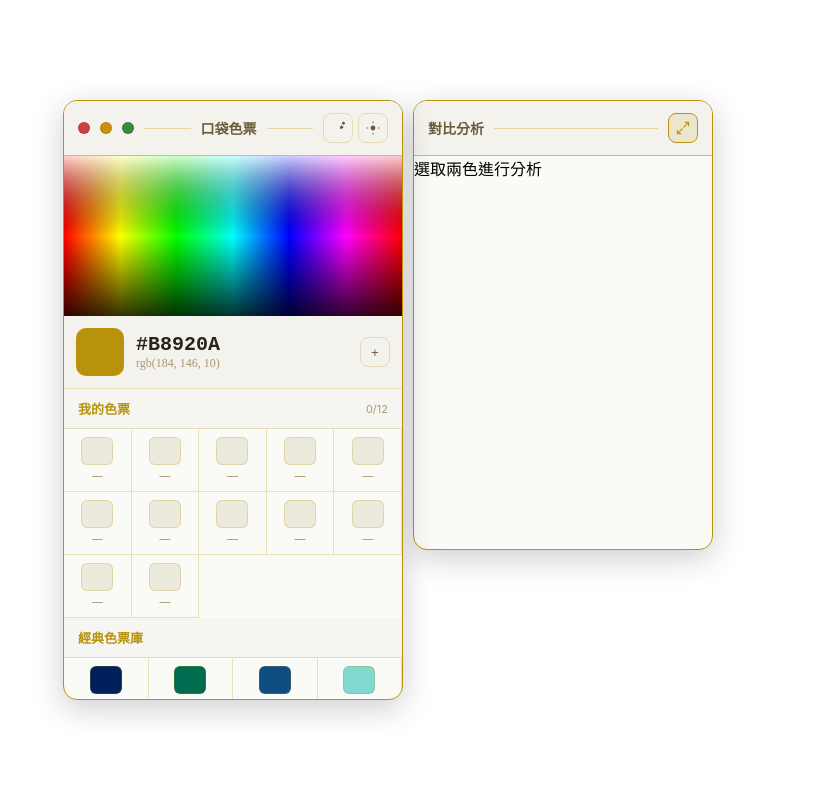
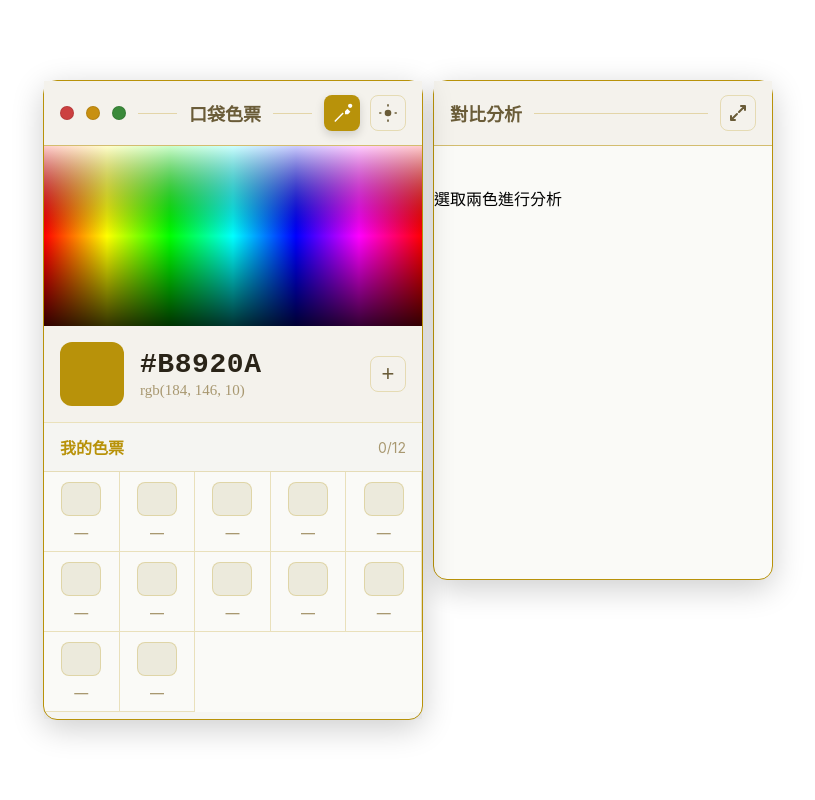
Before and after one commit to enmogli/tool-colorticket, a plain HTML site: page index.html in a window 1280 px wide. Shown: the whole page, without its empty margins (407-1222 px from the left). Drawn offline with Linux system fonts and the light colour scheme.

Commit message:
Update index.html

```diff
--- a/index.html
+++ b/index.html
@@ -3,7 +3,7 @@
 <head>
 <meta charset="UTF-8">
 <meta name="viewport" content="width=device-width,initial-scale=1">
-<title>口袋色票 - 全能磁吸拆解版</title>
+<title>口袋色票 - 磁吸拆解與視覺引導版</title>
 <style>
 *{box-sizing:border-box;margin:0;padding:0}
 html,body{width:100%;height:100%;background:transparent;overflow:hidden;font-family:-apple-system,BlinkMacSystemFont,'Segoe UI',sans-serif}
@@ -15,101 +15,133 @@ body.t-garden{--a:#5A7A2A;--a2:#7A9A40;--a3:#3A5A18;--bg:#F5F2E8;--bg2:#EDE8D4;-
 body.t-blanc{--a:#888;--a2:#AAA;--a3:#666;--bg:#FDFDFD;--bg2:#F5F5F5;--bg3:#EBEBEB;--bg4:#E0E0E0;--tx:#1A1A1A;--tx2:#666;--tx3:#AAA;--bd:rgba(120,120,120,0.45);--bd2:rgba(120,120,120,0.2);--seg-bg:rgba(120,120,120,0.1);--seg-tx:#555;--sl-empty:#EEE;--sl-etx:#CCC;--dc:#D0EAD0;--dt:#226622;--wc:#F0EAC0;--wt:#7A6600;--fc:#F0D0D0;--ft:#882222;--dot-r:#CC4040;--dot-y:#CCAA10;--dot-g:#3A8A3A;--sb:rgba(120,120,120,0.5);}
 body.t-pink{--a:#C0507A;--a2:#D870A0;--a3:#903860;--bg:#FFF5F8;--bg2:#FAE8F0;--bg3:#F4D8E8;--bg4:#ECC8DA;--tx:#2A1020;--tx2:#7A4060;--tx3:#B888A0;--bd:rgba(192,80,122,0.5);--bd2:rgba(192,80,122,0.22);--seg-bg:rgba(192,80,122,0.12);--seg-tx:var(--a);--sl-empty:#F8E4EE;--sl-etx:#D8B0C8;--dc:#C8E8C8;--dt:#226622;--wc:#F8E8B0;--wt:#7A5800;--fc:#F8C8D8;--ft:#882240;--dot-r:#CC4040;--dot-y:#C89010;--dot-g:#3A8A3A;--sb:rgba(192,80,122,0.6);}
 
-::-webkit-scrollbar{width:6px}
+::-webkit-scrollbar{width:8px}
 ::-webkit-scrollbar-thumb{background:var(--sb);border-radius:10px}
 
 /* 浮動視窗共通樣式 */
 .win{
   position:fixed; background:var(--bg); border:1px solid var(--a); border-radius:14px;
-  overflow:hidden; display:flex; flex-direction:column; visibility: hidden;
+  overflow:visible; display:flex; flex-direction:column; visibility: hidden;
   box-shadow:0 8px 32px rgba(0,0,0,0.2); transition:opacity 0.2s;
 }
 .win.dragging{box-shadow:0 12px 40px rgba(0,0,0,0.28); opacity:0.96; z-index:2000 !important;}
 
-/* 主程式視窗 */
-#app{ width:340px; height:600px; min-height:400px; z-index:1000; }
+/* 主程式與面板尺寸 */
+#app{ width:380px; height:640px; min-height:450px; z-index:1000; }
+#cmpPanel{ width:340px; height:500px; z-index:900; }
 
-/* 磁吸分析面板 */
-#cmpPanel{ width:300px; height:450px; z-index:900; }
+/* ── 核心修復：懸浮引導提示系統 (Tooltips) ── */
+[data-tip] { position: relative; }
+[data-tip]::after {
+  content: attr(data-tip);
+  position: absolute;
+  top: calc(100% + 10px); left: 50%; transform: translateX(-50%);
+  background: rgba(0,0,0,0.85); color: #fff;
+  padding: 6px 12px; border-radius: 6px;
+  font-size: 13px; font-weight: 500; white-space: nowrap;
+  opacity: 0; pointer-events: none; transition: all 0.2s cubic-bezier(0.18, 0.89, 0.32, 1.28);
+  z-index: 10000; /* 確保絕對在最上層 */
+  box-shadow: 0 4px 12px rgba(0,0,0,0.2);
+}
+[data-tip]:hover::after { opacity: 1; top: calc(100% + 15px); }
 
-/* 標題列 */
+/* 標題列：設定 Stacking Context 防止內容遮擋 */
 .tb{
-  display:flex;align-items:center;gap:10px; padding:12px 14px; background:var(--bg2);
+  display:flex;align-items:center;gap:12px; padding:14px 16px; background:var(--bg2);
   border-bottom:1px solid var(--bd); cursor:grab; flex-shrink:0; user-select:none;
+  position: relative; z-index: 100; /* 高於內容區域 */
 }
-.title-txt{font-size:14px;font-weight:600;color:var(--tx2);white-space:nowrap}
-.dot{width:12px;height:12px;border-radius:50%;cursor:pointer;flex-shrink:0;border:1px solid rgba(0,0,0,0.1)}
+.title-txt{font-size:18px;font-weight:600;color:var(--tx2);white-space:nowrap}
+.dot{width:14px;height:14px;border-radius:50%;cursor:pointer;flex-shrink:0;border:1px solid rgba(0,0,0,0.1)}
 .dot-r{background:var(--dot-r)}.dot-y{background:var(--dot-y)}.dot-g{background:var(--dot-g)}
 .or-line{height:1px;background:var(--a);opacity:0.3;flex:1}
-.hbtn{background:transparent;border:1px solid var(--bd2);border-radius:8px;width:30px;height:30px;display:flex;align-items:center;justify-content:center;cursor:pointer;color:var(--tx2)}
-.hbtn:hover{background:var(--bg3);color:var(--a)}
-.hbtn.active{background:var(--seg-bg);color:var(--a);border-color:var(--a)}
 
-/* 縮放 */
-.rz{position:absolute;z-index:100}
-.rz-br{bottom:0;right:0;width:18px;height:18px;cursor:se-resize}
+/* 核心圖示優化 */
+.hbtn{
+  background:transparent; border:1px solid var(--bd2); border-radius:8px;
+  width:36px; height:36px; display:flex; align-items:center; justify-content:center;
+  cursor:pointer; color:var(--tx2); transition:all 0.15s;
+}
+.hbtn:hover{background:var(--bg3); border-color:var(--a); color:var(--a)}
 
-/* 內容區域 */
-#mainBody, #cmpBody{ flex:1; overflow-y:auto; display:flex; flex-direction:column; min-height:0 }
+/* 滴管圖示 (明顯英雄版) */
+.hbtn-primary {
+  background: var(--a) !important;
+  color: #fff !important;
+  border: none !important;
+  box-shadow: 0 4px 10px rgba(0,0,0,0.15);
+  position: relative;
+}
+.hbtn-primary:hover {
+  background: var(--a2) !important;
+  transform: translateY(-1px) scale(1.05);
+  box-shadow: 0 6px 14px rgba(0,0,0,0.2);
+}
 
-/* 頂部操作區 */
-#topArea{ flex-shrink:0; border-bottom:1px solid var(--bd2); background:var(--bg) }
-#canvasWrap{position:relative;width:100%;height:160px;cursor:crosshair;border-bottom:1px solid var(--bd2)}
+/* 內容區：降低堆疊順序防止遮擋提示 */
+#mainBody, #cmpBody{ flex:1; overflow-y:auto; display:flex; flex-direction:column; min-height:0; position: relative; z-index: 1; }
+#topArea{ flex-shrink:0; border-bottom:1px solid var(--bd2); background:var(--bg); position: relative; z-index: 1; }
+#canvasWrap{position:relative;width:100%;height:180px;cursor:crosshair;border-bottom:1px solid var(--bd2)}
 #cc{display:block;width:100%;height:100%}
-#ring{position:absolute;width:24px;height:24px;border-radius:50%;border:2px solid #fff;box-shadow:0 0 0 1px rgba(0,0,0,0.5);pointer-events:none;display:none;transform:translate(-50%,-50%)}
-#preview{display:flex;align-items:center;gap:12px;padding:12px;background:var(--bg2)}
-#sw{width:48px;height:48px;border-radius:10px;border:1px solid var(--bd);flex-shrink:0}
-.hexv{font-size:20px;font-weight:700;color:var(--tx);font-family:'SF Mono',monospace}
+#ring{position:absolute;width:30px;height:30px;border-radius:50%;border:2.5px solid #fff;box-shadow:0 0 0 1px rgba(0,0,0,0.5);pointer-events:none;display:none;transform:translate(-50%,-50%)}
+#preview{display:flex;align-items:center;gap:16px;padding:16px;background:var(--bg2)}
+#sw{width:64px;height:64px;border-radius:12px;border:1px solid var(--bd);flex-shrink:0}
+.hexv{font-size:28px;font-weight:700;color:var(--tx);font-family:'SF Mono',monospace;letter-spacing:0.02em}
 
 /* 區塊標籤 */
-.sec-head{display:flex;align-items:center;padding:10px 14px;cursor:pointer;background:rgba(0,0,0,0.02);border-bottom:1px solid var(--bd2)}
-.sec-lbl{font-size:13px;font-weight:700;color:var(--a);text-transform:uppercase;flex:1}
+.sec-head{display:flex;align-items:center;padding:12px 16px;cursor:pointer;background:rgba(0,0,0,0.02);border-bottom:1px solid var(--bd2)}
+.sec-lbl{font-size:16px;font-weight:700;color:var(--a);text-transform:uppercase;flex:1}
 .sec-body{overflow-y:auto; transition: flex 0.3s; flex: 0 0 0; min-height: 0;}
-.collapsible.expanded .sec-body{ flex: 1; min-height: 150px; }
+.collapsible.expanded .sec-body{ flex: 1; min-height: 180px; }
 
 /* 網格 */
 #slotsGrid, #classicGrid{display:grid;width:100%}
 #slotsGrid{grid-template-columns:repeat(5,1fr)}
 #classicGrid{grid-template-columns:repeat(4,1fr)}
-.slot, .cslot{padding:8px 4px;cursor:pointer;display:flex;flex-direction:column;align-items:center;gap:4px;border-right:1px solid var(--bd2);border-bottom:1px solid var(--bd2)}
-.slot-sw, .cslot-sw{width:32px;height:28px;border-radius:6px;border:1px solid var(--bd2)}
-.slot-hx, .cslot-nm{font-size:11px;text-align:center;white-space:nowrap;overflow:hidden;width:100%}
+.slot, .cslot{padding:10px 4px;cursor:pointer;display:flex;flex-direction:column;align-items:center;gap:8px;border-right:1px solid var(--bd2);border-bottom:1px solid var(--bd2)}
+.slot-sw, .cslot-sw{width:40px;height:34px;border-radius:8px;border:1px solid var(--bd2)}
+.slot-hx, .cslot-nm{font-size:14px;font-weight:500;text-align:center;white-space:nowrap;overflow:hidden;width:100%}
 
 /* 對比分析內容 */
-.cmp-split{display:flex;height:100px;flex-shrink:0}
-.cmp-half{flex:1;display:flex;align-items:center;justify-content:center;font-family:'SF Mono';font-weight:600;font-size:14px}
-.cmp-stats{display:grid;grid-template-columns:repeat(3,1fr);padding:15px 10px;gap:8px}
-.cs-box{text-align:center;padding:8px 4px;background:var(--bg3);border-radius:8px;border:1px solid var(--bd2)}
-.cs-v{font-size:20px;font-weight:700;color:var(--tx)}
-.cs-l{font-size:10px;color:var(--tx3);margin-top:2px;text-transform:uppercase}
-.cmp-foot{padding:10px;font-size:12px;color:var(--tx3);text-align:center;font-style:italic}
+.cmp-split{display:flex;height:120px;flex-shrink:0}
+.cmp-half{flex:1;display:flex;align-items:center;justify-content:center;font-family:'SF Mono';font-weight:700;font-size:18px}
+.cmp-stats{display:grid;grid-template-columns:repeat(3,1fr);padding:20px 12px;gap:10px}
+.cs-box{text-align:center;padding:12px 6px;background:var(--bg3);border-radius:10px;border:1px solid var(--bd2)}
+.cs-v{font-size:26px;font-weight:700;color:var(--tx)}
+.cs-l{font-size:13px;color:var(--tx3);margin-top:4px;text-transform:uppercase;font-weight:600}
+.cmp-foot{padding:12px;font-size:14px;color:var(--tx3);text-align:center;font-style:italic}
 
 /* 設定面板 */
-#settingsPanel{display:none;background:var(--bg2);padding:10px;border-bottom:1px solid var(--bd)}
+#settingsPanel{display:none;background:var(--bg2);padding:15px;border-bottom:1px solid var(--bd)}
 #settingsPanel.show{display:block}
-.theme-grid{display:grid;grid-template-columns:repeat(5,1fr);gap:5px;margin-top:8px}
-.theme-card{display:flex;flex-direction:column;align-items:center;gap:4px;padding:6px 2px;border:1px solid var(--bd2);border-radius:8px;cursor:pointer}
-.theme-swatch{width:24px;height:24px;border-radius:50%}
-.theme-name{font-size:10px;color:var(--tx2)}
+.theme-grid{display:grid;grid-template-columns:repeat(5,1fr);gap:8px;margin-top:12px}
+.theme-card{display:flex;flex-direction:column;align-items:center;gap:6px;padding:8px 2px;border:1px solid var(--bd2);border-radius:10px;cursor:pointer}
+.theme-swatch{width:30px;height:30px;border-radius:50%}
+.theme-name{font-size:12px;color:var(--tx2)}
 
-#hint-float{position:fixed;bottom:20px;left:50%;transform:translateX(-50%);background:var(--a);color:#fff;padding:8px 16px;border-radius:20px;font-size:12px;box-shadow:0 4px 12px rgba(0,0,0,0.2);pointer-events:none;opacity:0;z-index:9999}
+/* 浮動狀態通知 */
+#hint-float{position:fixed;bottom:30px;left:50%;transform:translateX(-50%);background:var(--a);color:#fff;padding:10px 20px;border-radius:24px;font-size:14px;box-shadow:0 4px 12px rgba(0,0,0,0.2);pointer-events:none;opacity:0;z-index:99999;transition: opacity 0.3s}
 </style>
 </head>
 <body class="t-angel">
 
 <!-- 主程式 -->
 <div id="app" class="win">
-  <div class="rz rz-br" data-target="app"></div>
   <div class="tb" id="tb-app">
-    <div class="dot dot-r" onclick="document.getElementById('app').style.display='none'"></div>
-    <div class="dot dot-y" onclick="toggleMin()"></div>
-    <div class="dot dot-g" onclick="resetLayout()"></div>
+    <div class="dot dot-r" data-tip="關閉口袋色票" onclick="document.getElementById('app').style.display='none'"></div>
+    <div class="dot dot-y" data-tip="最小化內容" onclick="toggleMin()"></div>
+    <div class="dot dot-g" data-tip="回歸畫面中央" onclick="resetLayout()"></div>
     <div class="or-line"></div>
     <span class="title-txt">口袋色票</span>
     <div class="or-line"></div>
-    <div style="display:flex;gap:5px">
-      <button class="hbtn" onclick="startEyedrop()"><svg width="16" height="16" viewBox="0 0 20 20" fill="currentColor"><path d="M12.5 8.5 L14.5 6.5 L17 9 L15 11 L12.5 11 Z"/><circle cx="16.8" cy="4" r="1.8"/></svg></button>
-      <button class="hbtn" onclick="toggleSettings()"><svg width="16" height="16" viewBox="0 0 20 20" fill="currentColor"><circle cx="10" cy="10" r="3"/><path d="M10 2v2M10 16v2M2 10h2M16 10h2" stroke="currentColor" stroke-width="1.2"/></svg></button>
+    <div style="display:flex;gap:10px">
+      <button class="hbtn hbtn-primary" data-tip="擷取螢幕顏色" onclick="startEyedrop()">
+        <svg width="24" height="24" viewBox="0 0 20 20" fill="currentColor">
+          <path d="M12.5 8.5 L14.5 6.5 L17 9 L15 11 L12.5 11 Z"/><circle cx="16.8" cy="4" r="1.8"/>
+          <path d="M11 10 L4 17" stroke="currentColor" stroke-width="1.2"/>
+        </svg>
+      </button>
+      <button class="hbtn" data-tip="變更主題風格" onclick="toggleSettings()"><svg width="22" height="22" viewBox="0 0 20 20" fill="currentColor"><circle cx="10" cy="10" r="3"/><path d="M10 2v2M10 16v2M2 10h2M16 10h2" stroke="currentColor" stroke-width="1.5"/></svg></button>
     </div>
   </div>
 
@@ -118,20 +150,20 @@ body.t-pink{--a:#C0507A;--a2:#D870A0;--a3:#903860;--bg:#FFF5F8;--bg2:#FAE8F0;--b
   </div>
 
   <div id="topArea">
-    <div id="canvasWrap"><canvas id="cc"></canvas><div id="ring"></div></div>
+    <div id="canvasWrap" data-tip="在色盤移動取色"><canvas id="cc"></canvas><div id="ring"></div></div>
     <div id="preview">
       <div id="sw" style="background:#B8920A"></div>
       <div>
         <div class="hexv" id="hexVal">#B8920A</div>
-        <div style="font-size:12px;color:var(--tx3);font-family:'SF Mono'" id="rgbVal">rgb(184, 146, 10)</div>
+        <div style="font-size:15px;color:var(--tx3);font-family:'SF Mono';margin-top:2px" id="rgbVal">rgb(184, 146, 10)</div>
       </div>
-      <button class="hbtn" onclick="addMySlot(cur)" style="margin-left:auto">+</button>
+      <button class="hbtn" data-tip="將顏色存入收藏" onclick="addMySlot(cur)" style="margin-left:auto; font-size:22px">+</button>
     </div>
   </div>
 
   <div id="mainBody">
     <div class="collapsible expanded" id="sec-slots">
-      <div class="sec-head" onclick="toggleSec('slots')"><span class="sec-lbl">我的色票</span><span id="slotMeta" style="font-size:11px;color:var(--tx3)">0/12</span></div>
+      <div class="sec-head" onclick="toggleSec('slots')"><span class="sec-lbl">我的色票</span><span id="slotMeta" style="font-size:14px;color:var(--tx3)">0/12</span></div>
       <div class="sec-body"><div id="slotsGrid"></div></div>
     </div>
     <div class="collapsible" id="sec-classic">
@@ -143,22 +175,21 @@ body.t-pink{--a:#C0507A;--a2:#D870A0;--a3:#903860;--bg:#FFF5F8;--bg2:#FAE8F0;--b
 
 <!-- 對比分析面板 -->
 <div id="cmpPanel" class="win">
-  <div class="rz rz-br" data-target="cmpPanel"></div>
   <div class="tb" id="tb-cmp">
     <span class="title-txt">對比分析</span>
     <div class="or-line"></div>
-    <button class="hbtn active" id="dockBtn" onclick="toggleDock()" title="磁吸/分離">
-      <svg width="16" height="16" viewBox="0 0 20 20" fill="none" stroke="currentColor" stroke-width="1.5">
+    <button class="hbtn active" id="dockBtn" data-tip="切換 磁吸/分離 模式" onclick="toggleDock()">
+      <svg width="20" height="20" viewBox="0 0 20 20" fill="none" stroke="currentColor" stroke-width="2">
         <path d="M13 3h4v4M7 17H3v-4M17 3L11 9M3 17l6-6" stroke-linecap="round" stroke-linejoin="round"/>
       </svg>
     </button>
   </div>
   <div id="cmpBody">
-    <div id="cmpOut" style="flex:1"><div class="cmp-empty">選取兩色進行分析</div></div>
+    <div id="cmpOut" style="flex:1"><div class="cmp-empty" style="font-size:16px; padding-top:40px">選取兩色進行分析</div></div>
   </div>
 </div>
 
-<div id="hint-float">磁吸已啟用</div>
+<div id="hint-float">通知提示</div>
 
 <script>
 const appWin = document.getElementById('app');
@@ -172,7 +203,7 @@ let cur = {r:184,g:146,b:10};
 let mySlots = Array(12).fill(null);
 let mySel = [], classicSel = [];
 let isDocked = true;
-let dockSide = 'right'; // 'left' or 'right'
+let dockSide = 'right';
 let minimized = false;
 
 const CLASSICS = [
@@ -189,7 +220,6 @@ const THEMES = [
   {id:'t-pink', n:'柔玫', c:'#C0507A'}
 ];
 
-/* ── 核心功能 ── */
 function initCanvas(){
   const dpr = window.devicePixelRatio||1;
   const W = wrap.offsetWidth, H = wrap.offsetHeight;
@@ -205,7 +235,12 @@ function initCanvas(){
   ctx.fillStyle = vG; ctx.globalAlpha = 0.8; ctx.fillRect(0,0,W,H); ctx.globalAlpha = 1;
 }
 
-function hexToRgb(h){h=h.replace('#','');if(h.length===3)h=h.split('').map(x=>x+x).join('');const n=parseInt(h,16);return{r:(n>>16)&255,g:(n>>8)&255,b:n&255};}
+function hexToRgb(h){
+  h=h.replace('#','');
+  if(h.length===3)h=h.split('').map(x=>x+x).join('');
+  const n=parseInt(h,16);
+  return{r:(n>>16)&255,g:(n>>8)&255,b:n&255};
+}
 function toHex(c){return'#'+[c.r,c.g,c.b].map(v=>v.toString(16).padStart(2,'0')).join('').toUpperCase()}
 function lum(c){return 0.2126*c.r/255+0.7152*c.g/255+0.0722*c.b/255}
 function toHsl(r,g,b){
@@ -219,12 +254,16 @@ function toHsl(r,g,b){
 }
 
 async function startEyedrop() {
-  if (!window.EyeDropper) return;
+  if (!window.EyeDropper) {
+    showToast("瀏覽器不支援滴管功能");
+    return;
+  }
   const ed = new EyeDropper();
   try {
     const res = await ed.open();
     const rgb = hexToRgb(res.sRGBHex);
     setPreview(rgb); addMySlot(rgb);
+    showToast("顏色已成功擷取");
   } catch (e) {}
 }
 
@@ -234,6 +273,7 @@ function setPreview(rgb){
   document.getElementById('hexVal').textContent=h;
   document.getElementById('rgbVal').textContent=`rgb(${rgb.r}, ${rgb.g}, ${rgb.b})`;
   ring.style.borderColor = lum(rgb)>0.5?'#000':'#fff';
+  ring.style.boxShadow = `0 0 0 1px ${lum(rgb)>0.5?'rgba(255,255,255,0.5)':'rgba(0,0,0,0.5)'}`;
 }
 
 function addMySlot(rgb){
@@ -284,7 +324,7 @@ function render(){
 function renderCmp(){
   const out = document.getElementById('cmpOut');
   const sel = [...mySel.map(i=>({rgb:mySlots[i],n:'自訂'})), ...classicSel.map(i=>({rgb:hexToRgb(CLASSICS[i].h),n:CLASSICS[i].n}))].filter(x=>x.rgb);
-  if(sel.length<2){out.innerHTML='<div class="cmp-empty">選取兩色進行分析</div>';return}
+  if(sel.length<2){out.innerHTML='<div class="cmp-empty" style="font-size:16px; padding-top:40px">選取兩色進行分析</div>';return}
   const c1=sel[0], c2=sel[1];
   const l1=lum(c1.rgb)+0.05, l2=lum(c2.rgb)+0.05, ratio=Math.max(l1,l2)/Math.min(l1,l2);
   const diff = Math.abs(lum(c1.rgb) - lum(c2.rgb));
@@ -301,10 +341,9 @@ function renderCmp(){
       <div class="cs-box"><div class="cs-v">${(diff*100).toFixed(0)}%</div><div class="cs-l">亮度差</div></div>
       <div class="cs-box"><div class="cs-v">${hd}°</div><div class="cs-l">色相差</div></div>
     </div>
-    <div class="cmp-foot">${c1.n} 與 ${c2.n} 的視覺對照</div>`;
+    <div class="cmp-foot">${c1.n} × ${c2.n}</div>`;
 }
 
-/* ── 核心優化：雙向磁吸邏輯 ── */
 let drag = { el: null, ox:0, oy:0 };
 
 document.addEventListener('mousedown', e => {
@@ -326,9 +365,7 @@ document.addEventListener('mousemove', e => {
   if (drag.el === appWin && isDocked) {
     syncCmpPos();
   } else if (drag.el === cmpWin) {
-    // 檢查右側磁吸距離
     const distR = Math.abs(nx - (appWin.offsetLeft + appWin.offsetWidth + 10));
-    // 檢查左側磁吸距離
     const distL = Math.abs(nx - (appWin.offsetLeft - cmpWin.offsetWidth - 10));
     const vDist = Math.abs(ny - appWin.offsetTop);
 
@@ -338,11 +375,8 @@ document.addEventListener('mousemove', e => {
         else if (distL < 30) { setDock(true, 'left'); }
       }
     } else {
-      // 已吸附狀態下，拉開超過 50px 則中斷
       const currentDist = (dockSide === 'right') ? distR : distL;
-      if (currentDist > 50 || vDist > 80) {
-        setDock(false, dockSide);
-      }
+      if (currentDist > 50 || vDist > 80) { setDock(false, dockSide); }
     }
   }
 });
@@ -355,11 +389,8 @@ document.addEventListener('mouseup', () => {
 function syncCmpPos() {
   if (!isDocked) return;
   const gap = 10;
-  if (dockSide === 'right') {
-    cmpWin.style.left = (appWin.offsetLeft + appWin.offsetWidth + gap) + 'px';
-  } else {
-    cmpWin.style.left = (appWin.offsetLeft - cmpWin.offsetWidth - gap) + 'px';
-  }
+  if (dockSide === 'right') cmpWin.style.left = (appWin.offsetLeft + appWin.offsetWidth + gap) + 'px';
+  else cmpWin.style.left = (appWin.offsetLeft - cmpWin.offsetWidth - gap) + 'px';
   cmpWin.style.top = appWin.offsetTop + 'px';
 }
 
@@ -370,7 +401,7 @@ function setDock(val, side) {
   btn.classList.toggle('active', isDocked);
   if (isDocked) {
     syncCmpPos();
-    showToast(`已吸附至${dockSide === 'right' ? '右' : '左'}側`);
+    showToast(`已磁吸至${dockSide === 'right' ? '右' : 'left' === 'left' ? '左' : ''}側`);
   }
 }
 
@@ -382,46 +413,30 @@ function showToast(txt) {
   setTimeout(()=> h.style.opacity = 0, 2000);
 }
 
-/* ── 縮放 ── */
-document.querySelectorAll('.rz').forEach(rz => {
-  rz.onmousedown = e => {
-    const target = document.getElementById(rz.dataset.target);
-    const startW = target.offsetWidth, startH = target.offsetHeight;
-    const startX = e.clientX, startY = e.clientY;
-
-    const onMove = ev => {
-      target.style.width = Math.max(280, startW + (ev.clientX - startX)) + 'px';
-      target.style.height = Math.max(300, startH + (ev.clientY - startY)) + 'px';
-      if (target === appWin) { initCanvas(); syncCmpPos(); }
-    };
-    const onUp = () => {
-      window.removeEventListener('mousemove', onMove);
-      window.removeEventListener('mouseup', onUp);
-    };
-    window.addEventListener('mousemove', onMove);
-    window.addEventListener('mouseup', onUp);
-    e.stopPropagation(); e.preventDefault();
-  };
-});
-
-/* ── 初始化佈置 ── */
 function resetLayout(){
   const cx = window.innerWidth/2, cy = window.innerHeight/2;
-  const totalW = 340 + 300 + 10;
-  appWin.style.left = (cx - 340/2) + 'px'; // 居中主程式
-  appWin.style.top = (cy - 300) + 'px';
-  appWin.style.width = '340px'; appWin.style.height = '600px';
+  appWin.style.left = (cx - 380/2) + 'px';
+  appWin.style.top = (cy - 320) + 'px';
+  appWin.style.width = '380px'; appWin.style.height = '640px';
   appWin.style.visibility = 'visible';
-
-  cmpWin.style.width = '300px'; cmpWin.style.height = '450px';
+  cmpWin.style.width = '340px'; cmpWin.style.height = '500px';
   cmpWin.style.visibility = 'visible';
-  setDock(true, 'right'); // 預設吸右
+  setDock(true, 'right');
   initCanvas();
 }
 
 function toggleSettings(){ document.getElementById('settingsPanel').classList.toggle('show'); }
 function setTheme(t){ document.body.className = t; }
-function setOpacity(v){ appWin.style.opacity = v/100; cmpWin.style.opacity = v/100; }
+
+const tg = document.getElementById('themeGrid');
+THEMES.forEach(t=>{
+  const d=document.createElement('div'); d.className='theme-card';
+  d.innerHTML=`<div class="theme-swatch" style="background:${t.c}"></div><div class="theme-name">${t.n}</div>`;
+  d.onclick=()=>setTheme(t.id); tg.appendChild(d);
+});
+
+window.onload = () => { render(); resetLayout(); };
+window.onresize = () => { if(isDocked) syncCmpPos(); initCanvas(); };
 
 wrap.addEventListener('mousemove', e => {
   const r = wrap.getBoundingClientRect();
@@ -433,16 +448,13 @@ wrap.addEventListener('mousemove', e => {
 });
 wrap.onmouseleave = () => ring.style.display='none';
 
-/* 生成主題 */
-const tg = document.getElementById('themeGrid');
-THEMES.forEach(t=>{
-  const d=document.createElement('div'); d.className='theme-card';
-  d.innerHTML=`<div class="theme-swatch" style="background:${t.c}"></div><div class="theme-name">${t.n}</div>`;
-  d.onclick=()=>setTheme(t.id); tg.appendChild(d);
-});
-
-window.onload = () => { render(); resetLayout(); };
-window.onresize = () => { if(isDocked) syncCmpPos(); initCanvas(); };
+function toggleMin() {
+  minimized = !minimized;
+  document.getElementById('topArea').style.display = minimized ? 'none' : 'block';
+  document.getElementById('mainBody').style.display = minimized ? 'none' : 'flex';
+  appWin.style.height = minimized ? 'auto' : '640px';
+  if(!minimized) setTimeout(initCanvas, 50);
+}
 </script>
 </body>
 </html>
```
